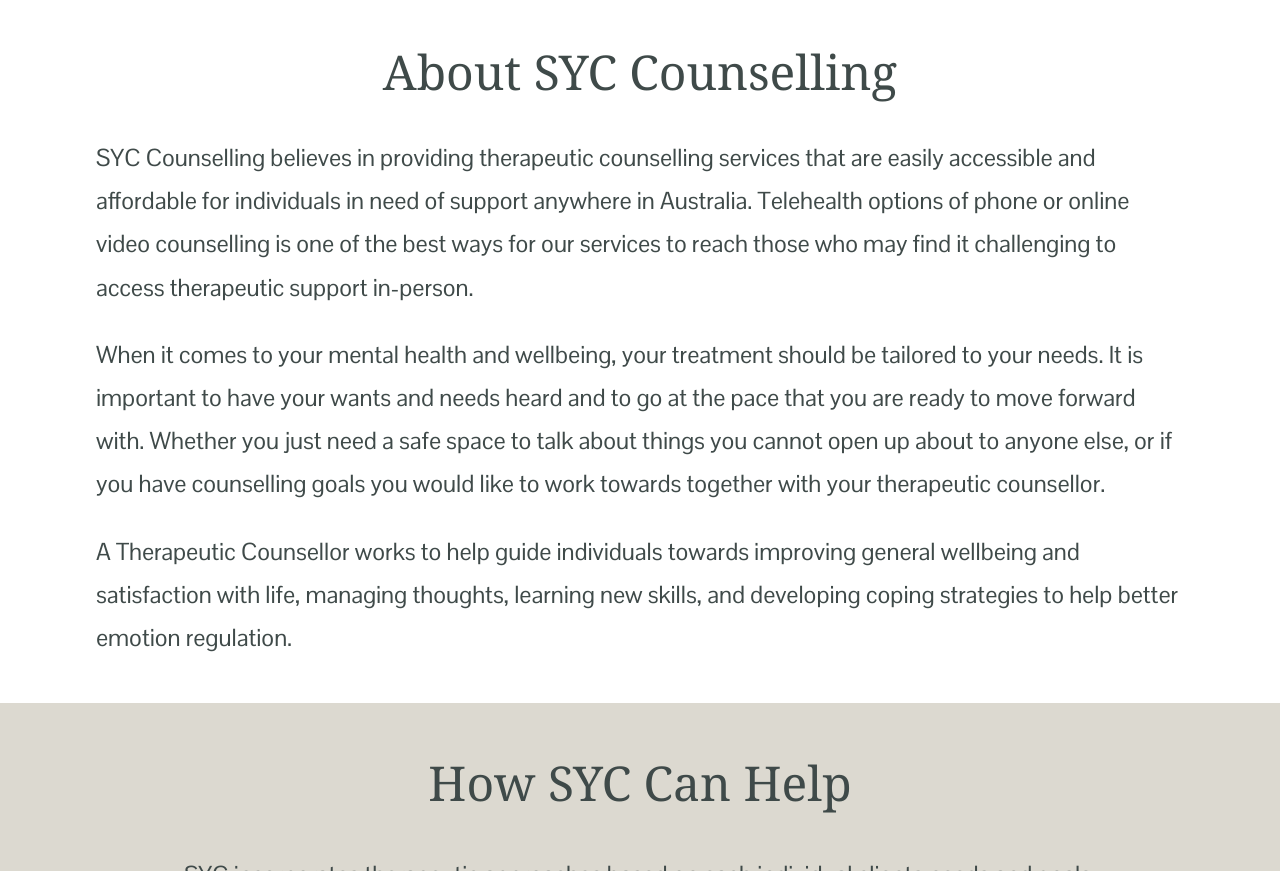
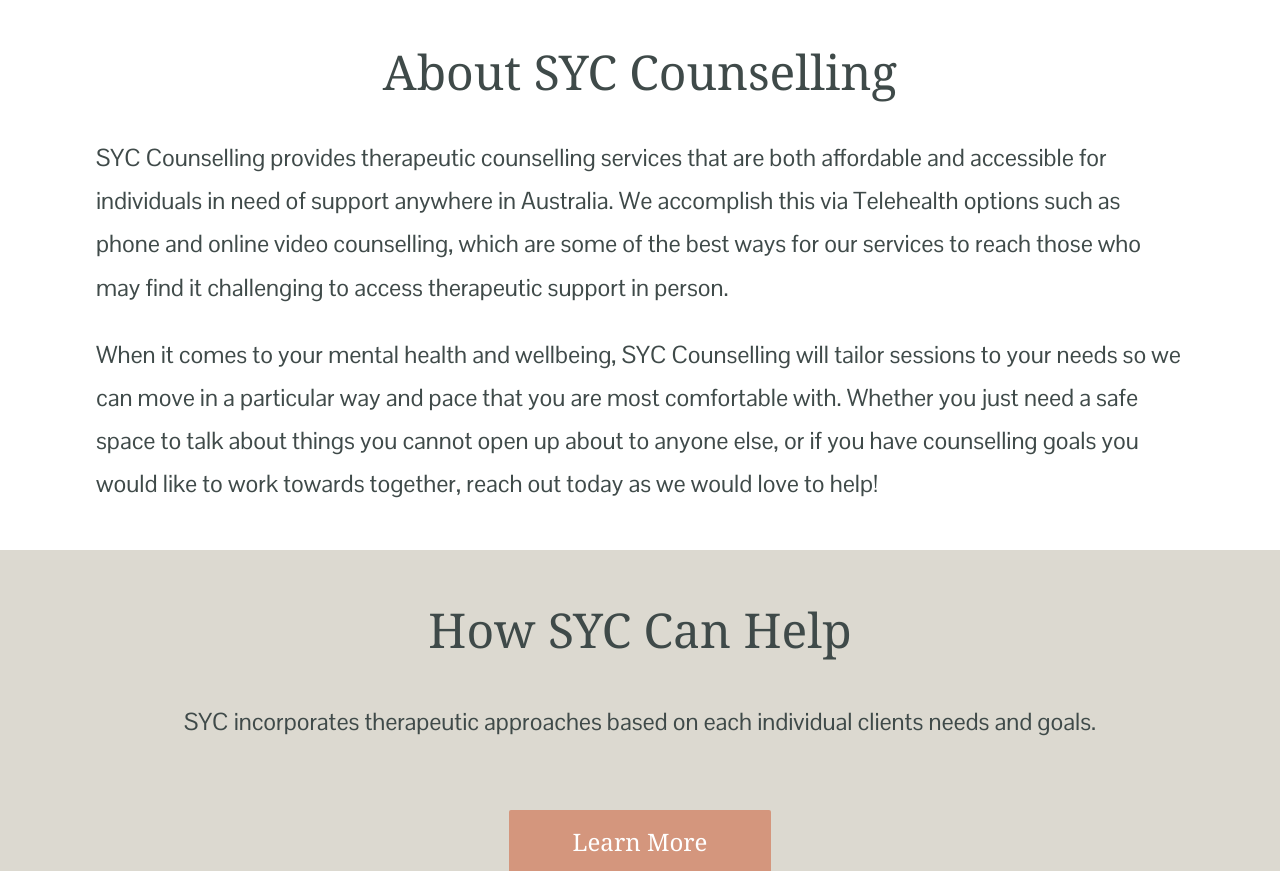
Before and after one commit to MatthewJRBradbury/SYC, a website built with Vite: page index.html in a window 1280 px wide. Shown: the part 740-1611 px from the top of the page. Built offline with nearby package versions, Linux system fonts and the light colour scheme.

Commit message:
home page 'about syc counselling' section content update

```diff
--- a/index.html
+++ b/index.html
@@ -159,27 +159,20 @@
               About SYC Counselling
             </h2>
             <p class="px-6 py-3 leading-[1.8em] md:px-14">
-              SYC Counselling believes in providing therapeutic counselling
-              services that are easily accessible and affordable for individuals
-              in need of support anywhere in Australia. Telehealth options of
-              phone or online video counselling is one of the best ways for our
-              services to reach those who may find it challenging to access
-              therapeutic support in-person.
+              SYC Counselling provides therapeutic counselling services that are
+              both affordable and accessible for individuals in need of support
+              anywhere in Australia. We accomplish this via Telehealth options
+              such as phone and online video counselling, which are some of the
+              best ways for our services to reach those who may find it
+              challenging to access therapeutic support in person.
             </p>
             <p class="px-6 py-3 leading-[1.8em] md:px-14">
-              When it comes to your mental health and wellbeing, your treatment
-              should be tailored to your needs. It is important to have your
-              wants and needs heard and to go at the pace that you are ready to
-              move forward with. Whether you just need a safe space to talk
-              about things you cannot open up about to anyone else, or if you
-              have counselling goals you would like to work towards together
-              with your therapeutic counsellor.
-            </p>
-            <p class="px-6 py-3 leading-[1.8em] md:px-14">
-              A Therapeutic Counsellor works to help guide individuals towards
-              improving general wellbeing and satisfaction with life, managing
-              thoughts, learning new skills, and developing coping strategies to
-              help better emotion regulation.
+              When it comes to your mental health and wellbeing, SYC Counselling
+              will tailor sessions to your needs so we can move in a particular
+              way and pace that you are most comfortable with. Whether you just
+              need a safe space to talk about things you cannot open up about to
+              anyone else, or if you have counselling goals you would like to
+              work towards together, reach out today as we would love to help!
             </p>
           </div>
         </section>
```
